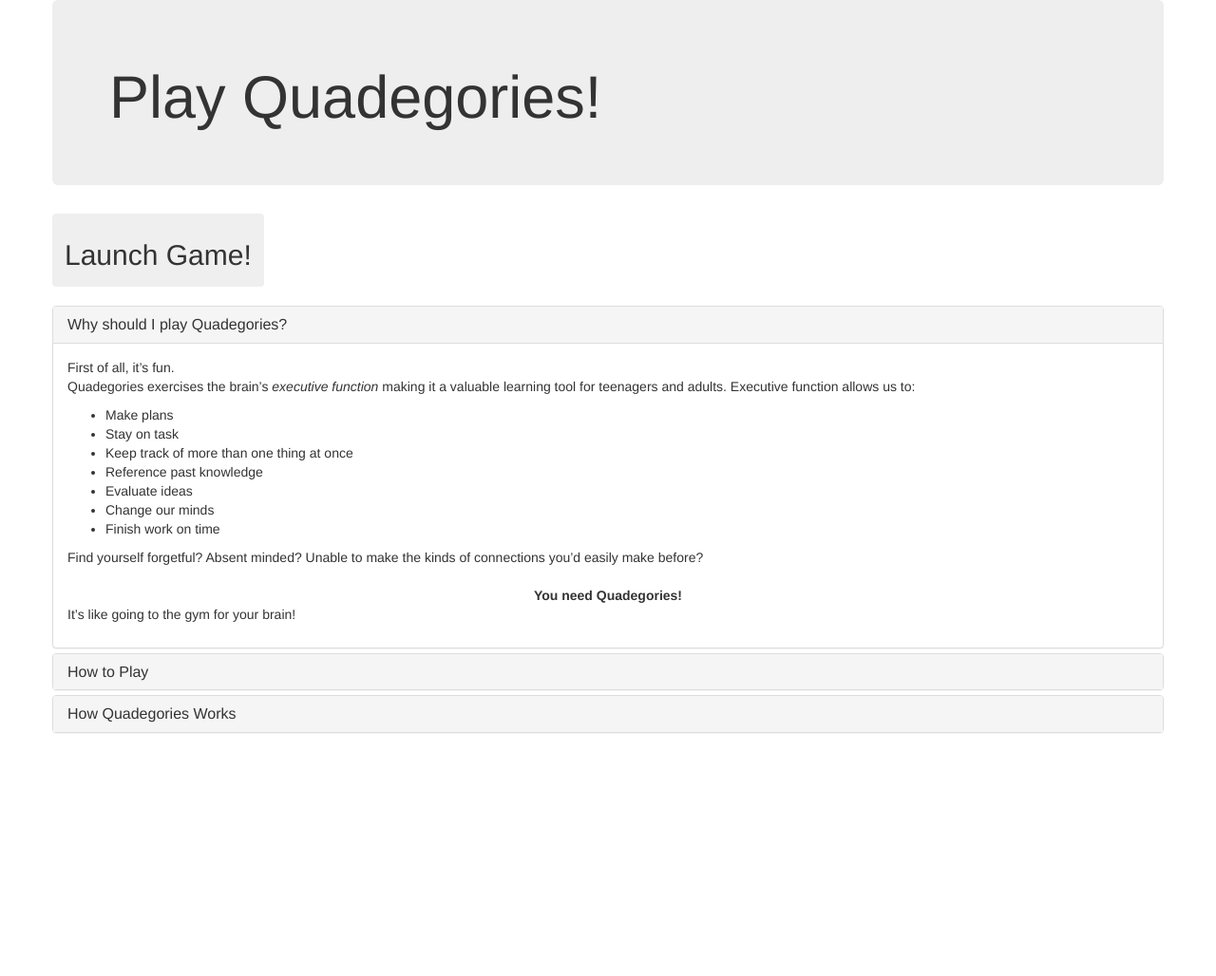
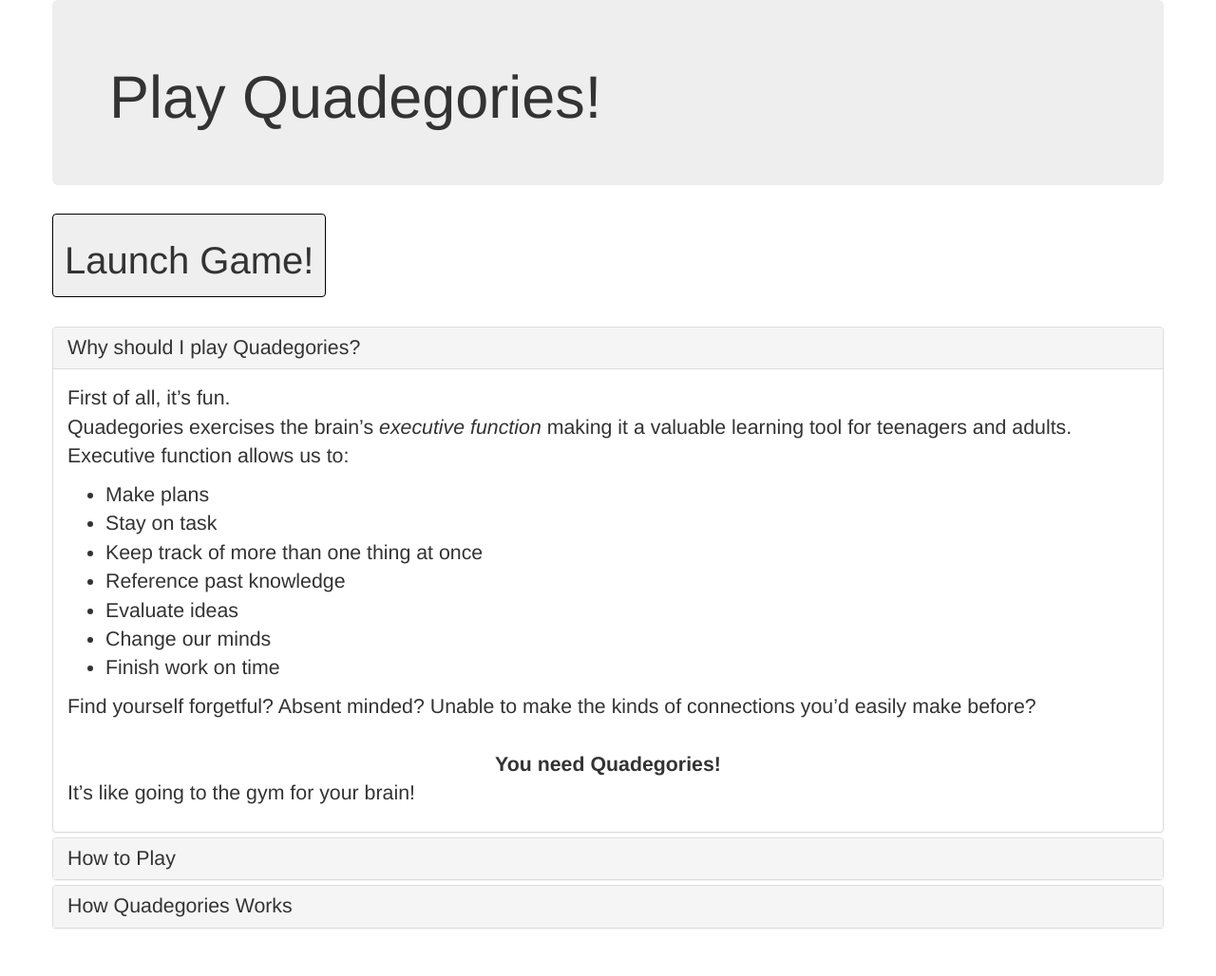
Before and after one commit to PeterEFrancis/play-quadegories, a Flask app: page / in a window 1280 px wide. Shown: the whole page at 95% size. Before the commit the page ends 772 px from the top, so only its background shows below. Run offline with Flask 2, Linux system fonts and the light colour scheme; some libraries are stand-ins or nearby versions.

Commit message:
update lniks

```diff
--- a/static/css/styles.css
+++ b/static/css/styles.css
@@ -14,6 +14,6 @@ h2 {
 .launch-game:hover {
   background-color: black;
 }
-.launch-game:hover + #launch{
+.launch-game:hover > #launch{
   color: white;
 }
--- a/templates/index.html
+++ b/templates/index.html
@@ -5,7 +5,7 @@
     <link rel="stylesheet" href="https://maxcdn.bootstrapcdn.com/bootstrap/3.4.0/css/bootstrap.min.css">
     <script src="https://ajax.googleapis.com/ajax/libs/jquery/3.4.1/jquery.min.js"></script>
     <script src="https://maxcdn.bootstrapcdn.com/bootstrap/3.4.0/js/bootstrap.min.js"></script>
-    <link href="../static/css/style.css" rel="stylesheet">
+    <link href="../static/css/styles.css" rel="stylesheet">
     <meta content="width=device-width, initial-scale=1.0" name="viewport">
     <meta charset="utf-8">
     <title>
```
